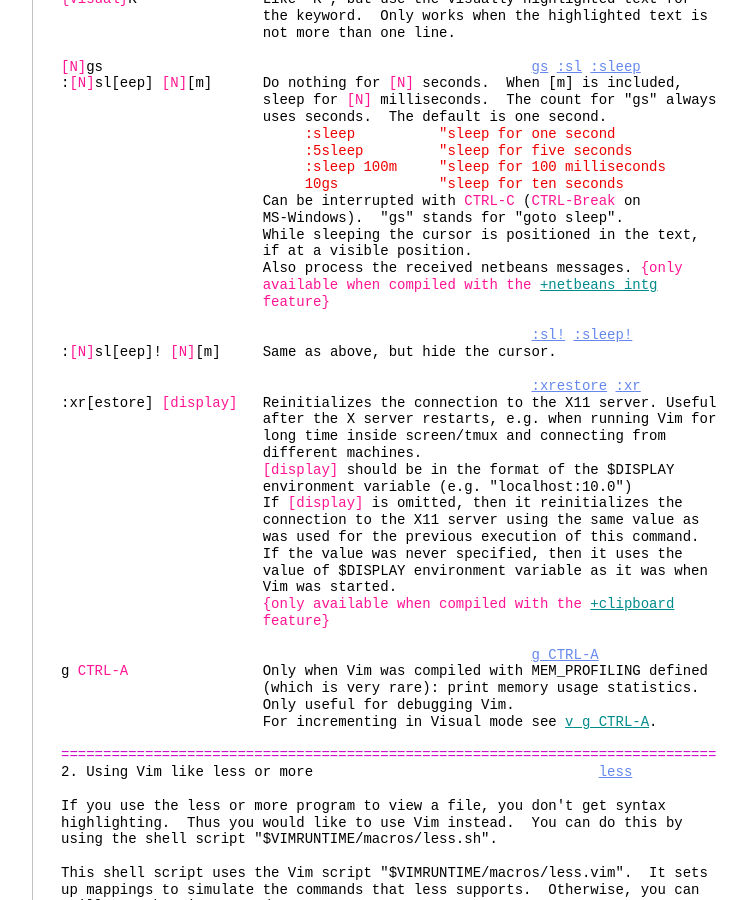
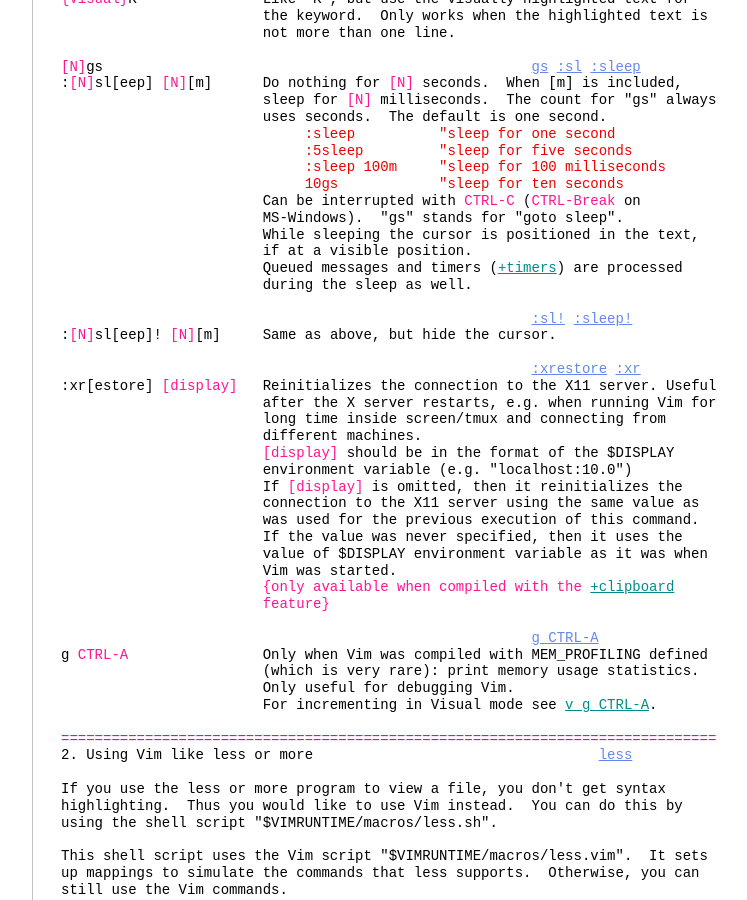
Before and after one commit to vim-jp/vimdoc-en, a Jekyll site: the page built from various.html, in a window 1280 px wide and 900 px high, scrolled down 12826 px. Shown: the whole window, without its empty margins (340-1087 px from the left). Built offline with Jekyll 4.4.1, drawn with Linux system fonts in a browser that asks for light colours; nearby versions of some CDN libraries; comment, search, counter and statistics services are not loaded; some of the changed text lies outside the part shown.

Commit message:
Generated by GitHub workflow 13329440349
https://github.com/vim-jp/vimdoc-en/actions/runs/13329440349

Used commits:
https://github.com/vim/vim/commit/bf7c88d852204c36d89da1b803c72339fbd7b5fc
https://github.com/chrisbra/vim_faq/commit/fbc4330c2195fae7ae17bb36aab52cca6ddb6391

```diff
--- a/terminal.html
+++ b/terminal.html
@@ -3,7 +3,7 @@ layout: vimdoc
 helpname: 'terminal'
 ---
 <div id='vimCodeElement'>
-<a class="Constant" href="terminal.html" name="terminal.txt">terminal.txt</a>&nbsp;&nbsp;For&nbsp;<span class="Identifier">Vim version 9.1.</span>&nbsp;&nbsp;Last change: 2025 Jan 11<br>
+<a class="Constant" href="terminal.html" name="terminal.txt">terminal.txt</a>&nbsp;&nbsp;For&nbsp;<span class="Identifier">Vim version 9.1.</span>&nbsp;&nbsp;Last change: 2025 Feb 13<br>
 <br>
 <br>
 &nbsp;&nbsp;&nbsp;&nbsp;&nbsp;&nbsp;&nbsp;&nbsp;&nbsp;&nbsp;&nbsp;&nbsp;&nbsp;&nbsp;&nbsp;&nbsp;&nbsp;&nbsp;<span class="Identifier">VIM REFERENCE MANUAL&nbsp;&nbsp;&nbsp;&nbsp;by Bram Moolenaar</span><br>
@@ -1004,7 +1004,8 @@ term_wait(<span class="Special">{buf}</span>&nbsp;[,&nbsp;<span class="Special">
 &nbsp;&nbsp;&nbsp;&nbsp;&nbsp;&nbsp;&nbsp;&nbsp;&nbsp;&nbsp;&nbsp;&nbsp;&nbsp;&nbsp;&nbsp;&nbsp;Wait for pending updates of&nbsp;<span class="Special">{buf}</span>&nbsp;to be handled.<br>
 &nbsp;&nbsp;&nbsp;&nbsp;&nbsp;&nbsp;&nbsp;&nbsp;&nbsp;&nbsp;&nbsp;&nbsp;&nbsp;&nbsp;&nbsp;&nbsp;<span class="Special">{buf}</span>&nbsp;is used as with&nbsp;<a class="Identifier" href="terminal.html#term_getsize()">term_getsize()</a>.<br>
 &nbsp;&nbsp;&nbsp;&nbsp;&nbsp;&nbsp;&nbsp;&nbsp;&nbsp;&nbsp;&nbsp;&nbsp;&nbsp;&nbsp;&nbsp;&nbsp;<span class="Special">{time}</span>&nbsp;is how long to wait for updates to arrive in msec.&nbsp;&nbsp;If<br>
-&nbsp;&nbsp;&nbsp;&nbsp;&nbsp;&nbsp;&nbsp;&nbsp;&nbsp;&nbsp;&nbsp;&nbsp;&nbsp;&nbsp;&nbsp;&nbsp;not set then 10 msec will be used.<br>
+&nbsp;&nbsp;&nbsp;&nbsp;&nbsp;&nbsp;&nbsp;&nbsp;&nbsp;&nbsp;&nbsp;&nbsp;&nbsp;&nbsp;&nbsp;&nbsp;not set then 10 msec will be used.&nbsp;&nbsp;Queued messages will also<br>
+&nbsp;&nbsp;&nbsp;&nbsp;&nbsp;&nbsp;&nbsp;&nbsp;&nbsp;&nbsp;&nbsp;&nbsp;&nbsp;&nbsp;&nbsp;&nbsp;be processed similar to&nbsp;<a class="Identifier" href="various.html#:sleep">:sleep</a>.<br>
 <br>
 &nbsp;&nbsp;&nbsp;&nbsp;&nbsp;&nbsp;&nbsp;&nbsp;&nbsp;&nbsp;&nbsp;&nbsp;&nbsp;&nbsp;&nbsp;&nbsp;Can also be used as a&nbsp;<a class="Identifier" href="eval.html#method">method</a>:<br>
 <div class="helpExample">&nbsp;&nbsp;&nbsp;&nbsp;&nbsp;&nbsp;&nbsp;&nbsp;&nbsp;&nbsp;&nbsp;&nbsp;&nbsp;&nbsp;&nbsp;&nbsp;&nbsp;&nbsp;&nbsp;&nbsp;&nbsp;&nbsp;&nbsp;&nbsp;GetBufnr()-&gt;term_wait()</div>
--- a/various.html
+++ b/various.html
@@ -3,7 +3,7 @@ layout: vimdoc
 helpname: 'various'
 ---
 <div id='vimCodeElement'>
-<a class="Constant" href="various.html" name="various.txt">various.txt</a>&nbsp;&nbsp; For&nbsp;<span class="Identifier">Vim version 9.1.</span>&nbsp;&nbsp;Last change: 2024 Dec 16<br>
+<a class="Constant" href="various.html" name="various.txt">various.txt</a>&nbsp;&nbsp; For&nbsp;<span class="Identifier">Vim version 9.1.</span>&nbsp;&nbsp;Last change: 2025 Feb 13<br>
 <br>
 <br>
 &nbsp;&nbsp;&nbsp;&nbsp;&nbsp;&nbsp;&nbsp;&nbsp;&nbsp;&nbsp;&nbsp;&nbsp;&nbsp;&nbsp;&nbsp;&nbsp;&nbsp;&nbsp;<span class="Identifier">VIM REFERENCE MANUAL&nbsp;&nbsp;&nbsp;&nbsp;by Bram Moolenaar</span><br>
@@ -770,9 +770,8 @@ K&nbsp;&nbsp;&nbsp;&nbsp;&nbsp;&nbsp;&nbsp;&nbsp;&nbsp;&nbsp;&nbsp;&nbsp;&nbsp;&
 &nbsp;&nbsp;&nbsp;&nbsp;&nbsp;&nbsp;&nbsp;&nbsp;&nbsp;&nbsp;&nbsp;&nbsp;&nbsp;&nbsp;&nbsp;&nbsp;&nbsp;&nbsp;&nbsp;&nbsp;&nbsp;&nbsp;&nbsp;&nbsp;MS-Windows).&nbsp;&nbsp;&quot;gs&quot; stands for &quot;goto sleep&quot;.<br>
 &nbsp;&nbsp;&nbsp;&nbsp;&nbsp;&nbsp;&nbsp;&nbsp;&nbsp;&nbsp;&nbsp;&nbsp;&nbsp;&nbsp;&nbsp;&nbsp;&nbsp;&nbsp;&nbsp;&nbsp;&nbsp;&nbsp;&nbsp;&nbsp;While sleeping the cursor is positioned in the text,<br>
 &nbsp;&nbsp;&nbsp;&nbsp;&nbsp;&nbsp;&nbsp;&nbsp;&nbsp;&nbsp;&nbsp;&nbsp;&nbsp;&nbsp;&nbsp;&nbsp;&nbsp;&nbsp;&nbsp;&nbsp;&nbsp;&nbsp;&nbsp;&nbsp;if at a visible position.<br>
-&nbsp;&nbsp;&nbsp;&nbsp;&nbsp;&nbsp;&nbsp;&nbsp;&nbsp;&nbsp;&nbsp;&nbsp;&nbsp;&nbsp;&nbsp;&nbsp;&nbsp;&nbsp;&nbsp;&nbsp;&nbsp;&nbsp;&nbsp;&nbsp;Also process the received netbeans messages.&nbsp;<span class="Special">{only</span><br>
-&nbsp;&nbsp;&nbsp;&nbsp;&nbsp;&nbsp;&nbsp;&nbsp;&nbsp;&nbsp;&nbsp;&nbsp;&nbsp;&nbsp;&nbsp;&nbsp;&nbsp;&nbsp;&nbsp;&nbsp;&nbsp;&nbsp;&nbsp;&nbsp;<span class="Special">available when compiled with the&nbsp;</span><a class="Identifier" href="various.html#+netbeans_intg">+netbeans_intg</a><br>
-&nbsp;&nbsp;&nbsp;&nbsp;&nbsp;&nbsp;&nbsp;&nbsp;&nbsp;&nbsp;&nbsp;&nbsp;&nbsp;&nbsp;&nbsp;&nbsp;&nbsp;&nbsp;&nbsp;&nbsp;&nbsp;&nbsp;&nbsp;&nbsp;<span class="Special">feature}</span><br>
+&nbsp;&nbsp;&nbsp;&nbsp;&nbsp;&nbsp;&nbsp;&nbsp;&nbsp;&nbsp;&nbsp;&nbsp;&nbsp;&nbsp;&nbsp;&nbsp;&nbsp;&nbsp;&nbsp;&nbsp;&nbsp;&nbsp;&nbsp;&nbsp;Queued messages and timers (<a class="Identifier" href="various.html#+timers">+timers</a>) are processed<br>
+&nbsp;&nbsp;&nbsp;&nbsp;&nbsp;&nbsp;&nbsp;&nbsp;&nbsp;&nbsp;&nbsp;&nbsp;&nbsp;&nbsp;&nbsp;&nbsp;&nbsp;&nbsp;&nbsp;&nbsp;&nbsp;&nbsp;&nbsp;&nbsp;during the sleep as well.<br>
 <br>
 &nbsp;&nbsp;&nbsp;&nbsp;&nbsp;&nbsp;&nbsp;&nbsp;&nbsp;&nbsp;&nbsp;&nbsp;&nbsp;&nbsp;&nbsp;&nbsp;&nbsp;&nbsp;&nbsp;&nbsp;&nbsp;&nbsp;&nbsp;&nbsp;&nbsp;&nbsp;&nbsp;&nbsp;&nbsp;&nbsp;&nbsp;&nbsp;&nbsp;&nbsp;&nbsp;&nbsp;&nbsp;&nbsp;&nbsp;&nbsp;&nbsp;&nbsp;&nbsp;&nbsp;&nbsp;&nbsp;&nbsp;&nbsp;&nbsp;&nbsp;&nbsp;&nbsp;&nbsp;&nbsp;&nbsp;&nbsp;<a class="Constant" href="various.html#:sl!" name=":sl!">:sl!</a>&nbsp;<a class="Constant" href="various.html#:sleep!" name=":sleep!">:sleep!</a><br>
 :<span class="Special">[N]</span>sl[eep]!&nbsp;<span class="Special">[N]</span>[m]&nbsp;&nbsp;&nbsp;&nbsp; Same as above, but hide the cursor.<br>
```
